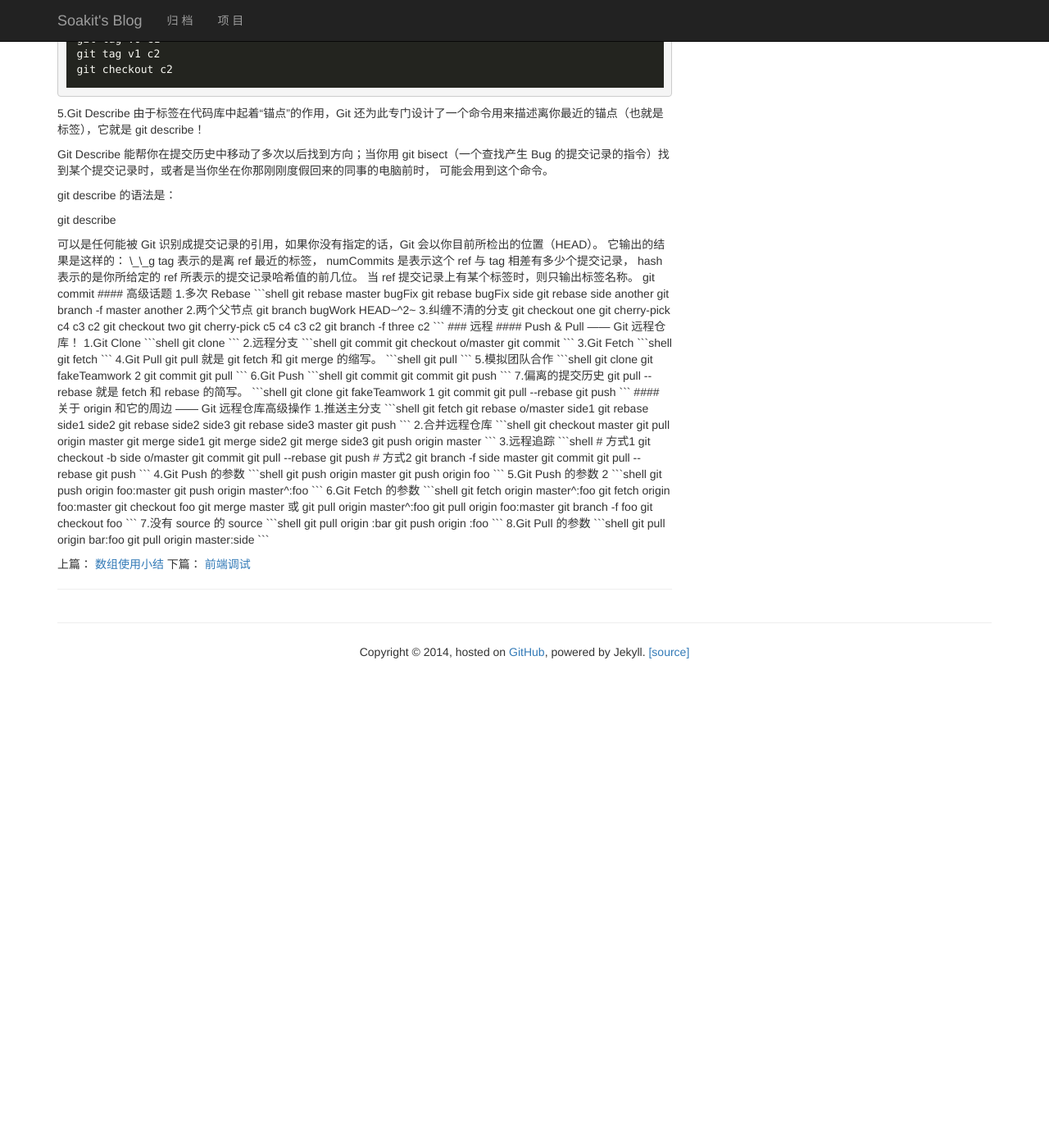
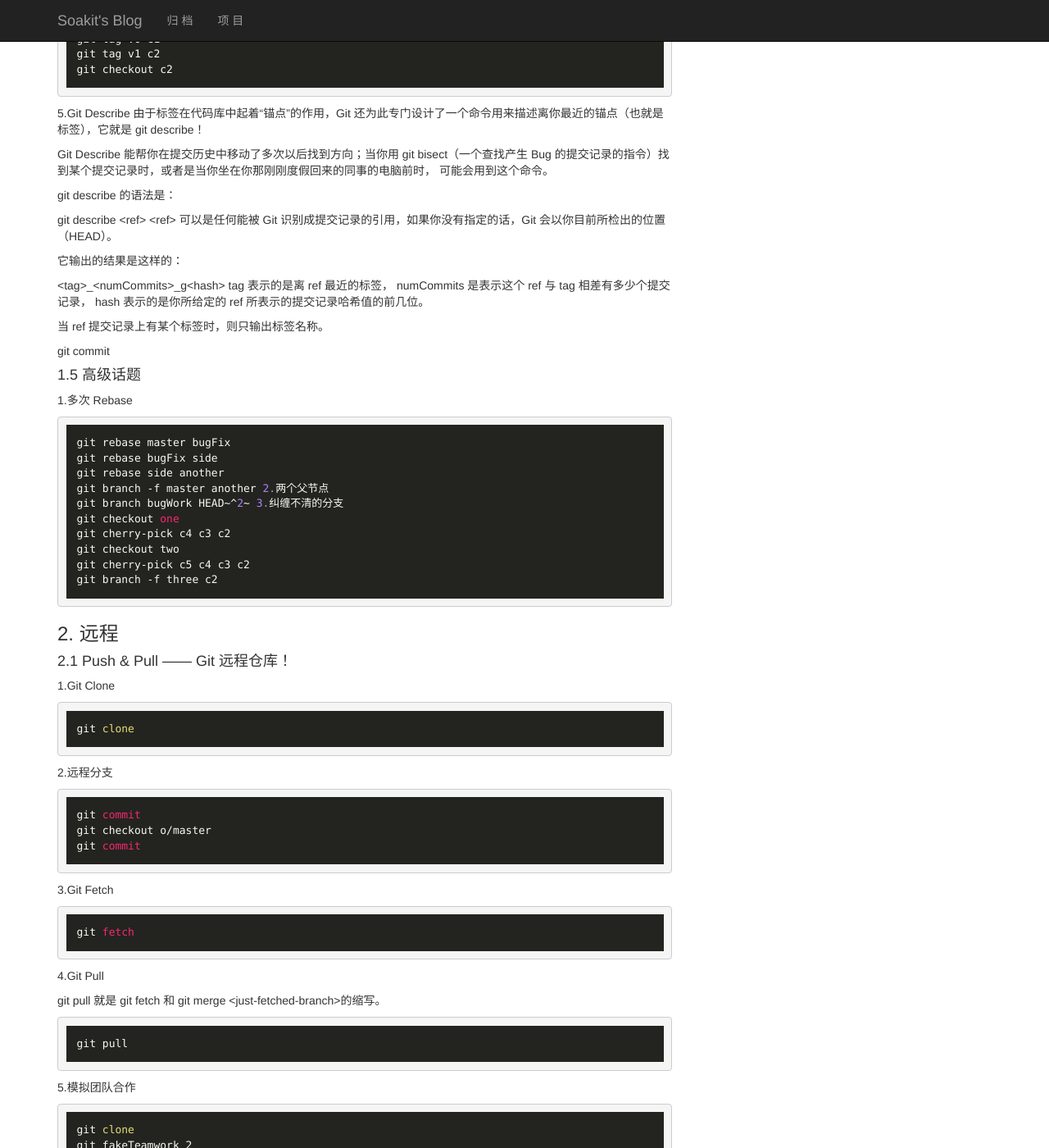
Before and after one commit to soakit/soakit.github.com, a Jekyll site: the page built from _posts/2018-04-10-Learn Git Branching总结.md, in a window 1280 px wide and 1400 px high, scrolled down 2428 px. Shown: the whole window at 82% size. Built offline with Jekyll 4.4.1, drawn with Linux system fonts in a browser that asks for light colours; nearby versions of some CDN libraries; comment, search, counter and statistics services are not loaded; before the commit the page ends 3268 px from its top, so only the background shows below that; some of the changed lines change nothing that is shown; some of the changed text lies outside the part shown.

Commit message:
update post

````diff
--- a/_posts/2018-04-10-Learn Git Branching总结.md
+++ b/_posts/2018-04-10-Learn Git Branching总结.md
@@ -5,9 +5,9 @@ title: "Learn Git Branching总结"
 tags: [Git]
 ---
 
-### 主要
+### 1. 主要
 
-#### 基础篇
+#### 1.1 基础篇
 
 1.Git Commit
 
@@ -44,7 +44,7 @@ git checkout bugFix
 git rebase master
 ```
 
-#### 高级篇
+#### 1.2 高级篇
 
 1.分离 Head
 
@@ -83,7 +83,7 @@ git checkout pushed
 git revert HEAD
 ```
 
-#### 移动提交记录
+#### 1.3 移动提交记录
 
 1.Git Cherry-pick
 
@@ -97,7 +97,7 @@ git cherry-pick c3 c5 c7
 git rebase -i HEAD~4
 ```
 
-#### 杂项
+#### 1.4 杂项
 
 1.只提取一个提交记录
 
@@ -147,19 +147,19 @@ Git Describe 能帮你在提交历史中移动了多次以后找到方向；当
 
 git describe 的语法是：
 
-git describe <ref>
-<ref> 可以是任何能被 Git 识别成提交记录的引用，如果你没有指定的话，Git 会以你目前所检出的位置（HEAD）。
+git describe \<ref\>
+\<ref\> 可以是任何能被 Git 识别成提交记录的引用，如果你没有指定的话，Git 会以你目前所检出的位置（HEAD）。
 
 它输出的结果是这样的：
 
-<tag>\_<numCommits>\_g<hash>
+\<tag\>\_\<numCommits>\_g\<hash\>
 tag 表示的是离 ref 最近的标签， numCommits 是表示这个 ref 与 tag 相差有多少个提交记录， hash 表示的是你所给定的 ref 所表示的提交记录哈希值的前几位。
 
 当 ref 提交记录上有某个标签时，则只输出标签名称。
 
 git commit
 
-#### 高级话题
+#### 1.5 高级话题
 
 1.多次 Rebase
 
@@ -176,9 +176,9 @@ git cherry-pick c5 c4 c3 c2
 git branch -f three c2
 ```
 
-### 远程
+### 2. 远程
 
-#### Push & Pull —— Git 远程仓库！
+#### 2.1 Push & Pull —— Git 远程仓库！
 
 1.Git Clone
 
@@ -202,7 +202,7 @@ git fetch
 
 4.Git Pull
 
-git pull 就是 git fetch 和 git merge <just-fetched-branch>的缩写。
+git pull 就是 git fetch 和 git merge \<just-fetched-branch\>的缩写。
 
 ```shell
 git pull
@@ -237,7 +237,7 @@ git pull --rebase
 git push
 ```
 
-#### 关于 origin 和它的周边 —— Git 远程仓库高级操作
+#### 2.2 关于 origin 和它的周边 —— Git 远程仓库高级操作
 
 1.推送主分支
 
@@ -297,8 +297,7 @@ git fetch origin master^:foo
 git fetch origin foo:master
 git checkout foo
 git merge master
-或
-
+# 或
 git pull origin master^:foo
 git pull origin foo:master
 git branch -f foo
````
